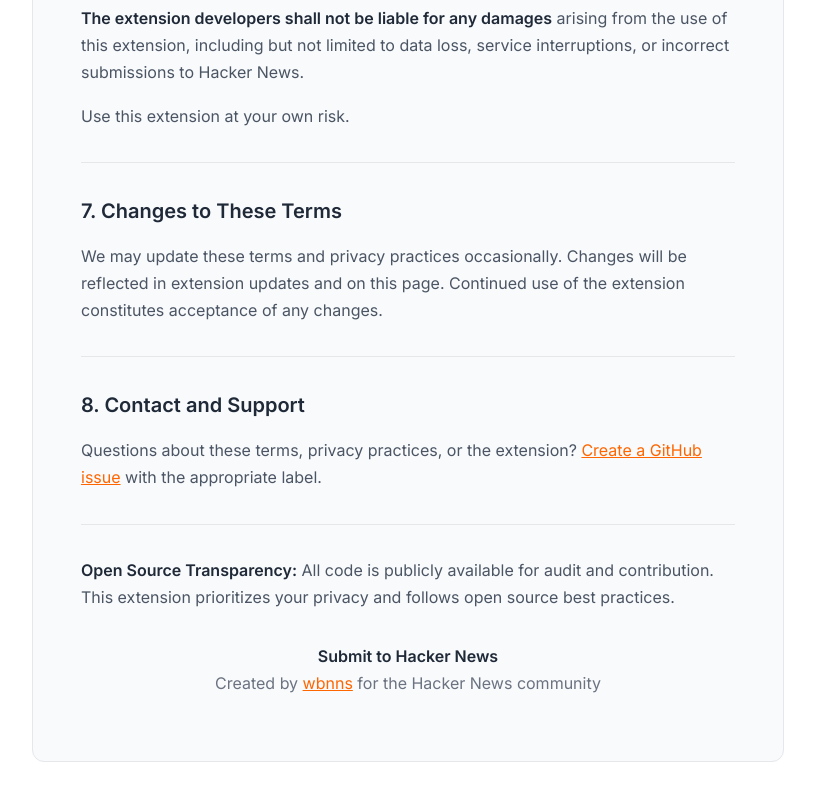
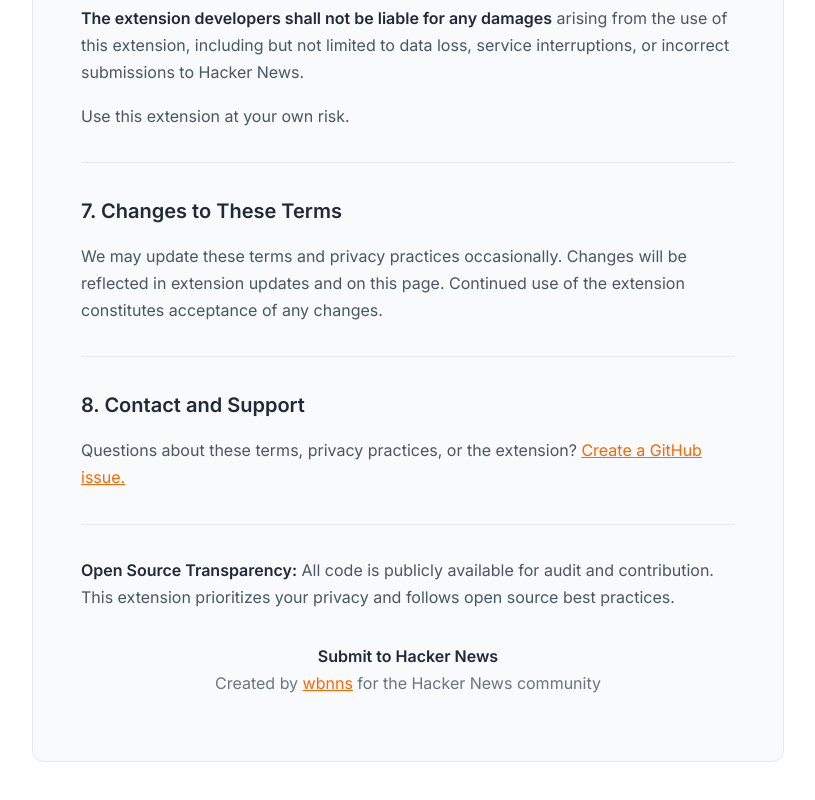
Before and after one commit to wbnns/submit-to-hacker-news, a browser extension: page docs/privacy.html in a window 1280 px wide. Shown: the part 2206-3006 px from the top of the page, without its empty margins (232-1047 px from the left). Drawn offline with Linux system fonts and the light colour scheme.

Commit message:
docs: Fix issue link

```diff
--- a/docs/privacy.html
+++ b/docs/privacy.html
@@ -239,8 +239,7 @@
             <h2>8. Contact and Support</h2>
             <p>
                 Questions about these terms, privacy practices, or the extension?
-                <a href="https://github.com/wbnns/submit-to-hacker-news/issues" target="_blank">Create a GitHub issue</a>
-                with the appropriate label.
+                <a href="https://github.com/wbnns/submit-to-hacker-news/issues" target="_blank">Create a GitHub issue.</a>
             </p>
 
             <hr>
```
Also changed, not shown: PRIVACY.md (+1 -1 lines).
